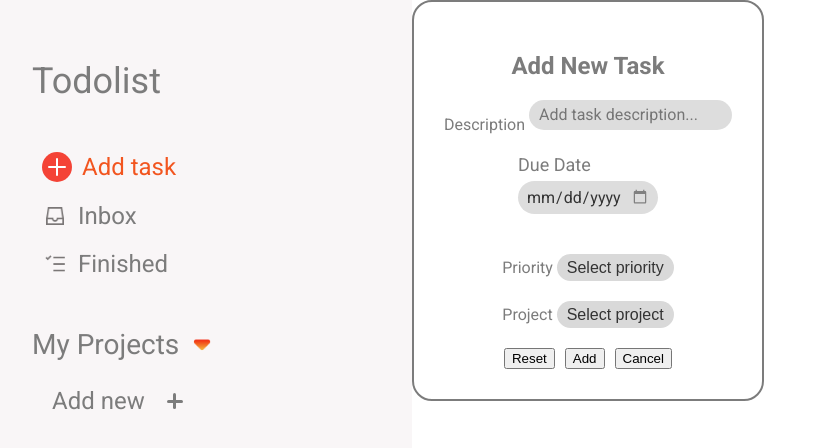
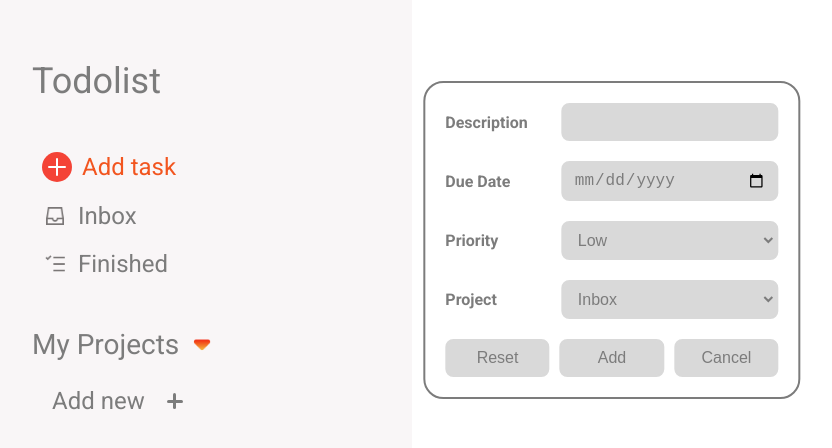
Before and after one commit to RTJIL/Project-Todo-List, a website built with webpack: page src/template.html in a window 1280 px wide. Both pictures are taken after a click on the element "Add task". Shown: the whole page, without its empty margins (28-860 px from the left). Built offline with nearby package versions, Linux system fonts and the light colour scheme.

Commit message:
add popup form using DOM

```diff
--- a/src/addTask.js
+++ b/src/addTask.js
@@ -1,5 +1,120 @@
-function addTask () {
-    const taskContent = document.querySelector(".taskContent");
+function addTask() {
+  const container = document.querySelector(".taskContent")
 
+  const addForm = document.createElement("form")
+  addForm.setAttribute("action", "#")
 
+  function createFormRow(labelText, inputElement) {
+    const div = document.createElement("div")
+    div.classList.add("formRow")
+
+    const label = document.createElement("label")
+    label.textContent = labelText
+    label.setAttribute("for", inputElement.id)
+
+    div.appendChild(label)
+    div.appendChild(inputElement)
+
+    return div
+  }
+
+  // Description
+  const descriptionInput = document.createElement("input")
+  descriptionInput.type = "text"
+  descriptionInput.id = "description"
+  descriptionInput.required = true
+  descriptionInput.classList.add("data", "description")
+
+  const descriptionRow = createFormRow("Description", descriptionInput)
+
+  // Due date
+  const dueDateInput = document.createElement("input")
+  dueDateInput.type = "date"
+  dueDateInput.id = "date"
+  dueDateInput.classList.add("data", "date")
+
+  const dueDateRow = createFormRow("Due Date", dueDateInput)
+
+  // Priority
+  const prioritySelect = document.createElement("select")
+  prioritySelect.id = "priority"
+  prioritySelect.classList.add("data", "priority")
+
+  // Remember to use objects when creating selects
+  const priorityOptions = [
+    {
+      value: "low",
+      text: "Low",
+      disabled: true,
+      selected: true,
+    },
+    { value: "medium", text: "Medium" },
+    { value: "high", text: "High" },
+  ]
+
+  priorityOptions.forEach(function (optData) {
+    const option = document.createElement("option")
+    option.value = optData.value
+    option.textContent = optData.text
+    option.disabled = optData.disabled
+    if (optData.disabled) option.disabled = true
+    if (optData.selected) option.selected = true
+    prioritySelect.appendChild(option)
+  })
+
+  const priorityRow = createFormRow("Priority", prioritySelect)
+
+  // Projects
+  const projectSelect = document.createElement("select")
+  projectSelect.id = "project"
+  projectSelect.classList.add("data", "project")
+
+  const projectOptions = [
+    { value: "inbox", text: "Inbox", disabled: true, selected: true },
+  ]
+
+  projectOptions.forEach((optData) => {
+    const option = document.createElement("option")
+    option.value = optData.value
+    option.textContent = optData.text
+    if (optData.disabled) option.disabled = true
+    if (optData.selected) option.selected = true
+    projectSelect.appendChild(option)
+  })
+
+  const projectRow = createFormRow("Project", projectSelect)
+
+  // Buttons
+  const buttonDiv = document.createElement("div")
+  buttonDiv.classList.add("form-buttons")
+
+  const resetBtn = document.createElement("button")
+  resetBtn.type = "reset"
+  resetBtn.textContent = "Reset"
+
+  const submitBtn = document.createElement("button")
+  submitBtn.type = "submit"
+  submitBtn.textContent = "Add"
+
+  const cancelBtn = document.createElement("button")
+  cancelBtn.type = "button"
+  cancelBtn.id = "cancel"
+  cancelBtn.textContent = "Cancel"
+
+  buttonDiv.appendChild(resetBtn)
+  buttonDiv.appendChild(submitBtn)
+  buttonDiv.appendChild(cancelBtn)
+
+  // Add to Form
+
+  addForm.appendChild(descriptionRow)
+  addForm.appendChild(dueDateRow)
+  addForm.appendChild(priorityRow)
+  addForm.appendChild(projectRow)
+  addForm.appendChild(buttonDiv)
+
+  container.appendChild(addForm)
 }
+
+// export to index.js
+export { addTask }
--- a/src/index.js
+++ b/src/index.js
@@ -1,10 +1,16 @@
 import "./style.css"
+import { addTask } from "./addTask"
+
+const taskContent = document.querySelector('.taskContent')
+const closeButton = document.querySelector('#cancel')
 
 const buttons = document.querySelectorAll(".button")
+
 buttons.forEach(function (btn) {
   btn.addEventListener("click", function () {
     if (btn.classList.contains('addTask')) {
-        console.log("task added")
+        addTask();
+        taskContent.classList.remove('hidden')
     } else if (btn.classList.contains('inboxSection')) {
         console.log("inbox")
     } else if (btn.classList.contains('finishedSection')) {
--- a/src/style.css
+++ b/src/style.css
@@ -38,15 +38,19 @@ html {
   flex-direction: column;
 }
 
-.addTask, .inboxSection, .finishedSection {
+.addTask,
+.inboxSection,
+.finishedSection {
   padding: 10px;
 }
 
-.addTask:hover, .inboxSection:hover, .finishedSection:hover {
+.addTask:hover,
+.inboxSection:hover,
+.finishedSection:hover {
   border-radius: 10px;
   cursor: pointer;
 
-  background-color: #FFFFFF;
+  background-color: #ffffff;
 }
 
 .addTask {
@@ -80,13 +84,19 @@ html {
   height: 60%;
 }
 
-.inboxSection, .addTask, .finishedSection, .mpTitle, .addProject{
+.inboxSection,
+.addTask,
+.finishedSection,
+.mpTitle,
+.addProject {
   display: flex;
   align-items: center;
   gap: 10px;
 }
 
-.inboxIcon, .finishedIcon, .listIcon{
+.inboxIcon,
+.finishedIcon,
+.listIcon {
   width: 26px;
   height: 26px;
   background-size: contain;
@@ -95,18 +105,19 @@ html {
 }
 
 .inboxIcon {
-    background-image: url('./assets/inboxGray.png');
+  background-image: url("./assets/inboxGray.png");
 }
 
 .finishedIcon {
-    background-image: url('./assets/tasksGray.png');
+  background-image: url("./assets/tasksGray.png");
 }
 
 .myProjects {
   margin-top: 40px;
 }
 
-.mpTitle, .addProject {
+.mpTitle,
+.addProject {
   cursor: pointer;
 }
 
@@ -135,7 +146,7 @@ html {
 }
 
 .pBar {
-  background-color: #7C7C7C;
+  background-color: #7c7c7c;
   border-radius: 2px;
   grid-column: 1;
   grid-row: 1;
@@ -146,107 +157,86 @@ html {
   height: 3px;
 }
 
-
 .pVertical {
   width: 3px;
   height: 16px;
 }
-
 
 /* FORM */
 
 form {
   display: flex;
   flex-direction: column;
-  justify-content: center;
+  align-items: flex-end; /* aligns buttons to right */
+  padding: 20px;
+  gap: 20px;
+  border: 2px solid #7c7c7c;
+  border-radius: 20px;
+  font-family: "Roboto", sans-serif;
+  max-width: 400px;
+  margin: 100px; /* centers the form horizontally */
+}
+
+.formRow {
+  display: flex;
+  justify-content: space-between;
   align-items: center;
-
+  width: 100%;
   gap: 20px;
 }
 
-.task-form {
-  background-color: white;
-  border: 2px solid #7c7c7c;
-  border-radius: 20px;
-  padding: 30px;
-
-
+label {
+  flex: 1;
+  font-weight: bold;
+  color: #7c7c7c;
 }
 
-textarea {
-  padding: 5px 10px;
+.data, button {
+  flex: 2;
+  padding: 8px 10px;
+  background-color: #d9d9d9;
+  color: #7c7c7c;
+  border: 2px solid #d9d9d9;
+  border-radius: 8px;
   font-size: 16px;
-  font-family: "Roboto", sans-serif;
-  border: none;
-  border-radius: 20px;
-  background-color: #ddd;
-  resize: none;
-  height: 20px;
-  outline: none;
-  transition: background-color 0.2s ease, box-shadow 0.2s ease;
+  transition: border-color 0.3s ease;
+  width: 100%;
+  box-sizing: border-box;
 }
 
-textarea:focus {
-  background-color: #eee;
-  box-shadow: 0 0 0 2px #f44336;
-}
-
-select {
-  flex: 2;
-  padding: 5px 10px;
-  border: none;
-  border-radius: 20px;
-  background-color: #d9d9d9;
-  font-size: 16px;
-  color: #333;
-  appearance: none; /* Optional: removes native arrow styles */
-}
-
-select:hover {
-  color: #330;
-}
-
-.task-form h2 {
-  justify-self: center;
+.data:focus {
+  border-color: #f2551f;
+  outline: none;
 }
 
 .form-buttons {
   display: flex;
   gap: 10px;
-
-  align-items: center;
-  justify-content: center;
+  justify-content: flex-end;
+  width: 100%;
 }
 
-.form-field {
-  display: flex;
-  flex-direction: column;
-  gap: 6px;
-  margin-bottom: 20px;
-  font-size: 18px;
-  color: #7c7c7c;
+button, .data.date, .data.priority, .data.project {
+  cursor: pointer;
 }
 
-input[type="date"] {
-  padding: 6px 8px;
-  font-size: 16px;
-  font-family: "Roboto", sans-serif;
-  border: none;
-  border-radius: 20px;
-  background-color: #ddd;
-  color: #333;
-  outline: none;
-  transition: background-color 0.2s ease, box-shadow 0.2s ease;
-  width: 140px;
-  box-sizing: border-box;
+button:hover {
+  background-color: #d9d9d9d7;
 }
 
-input[type="date"]:focus {
-  background-color: #eee;
-  box-shadow: 0 0 0 2px #f2551f44;
+/* taskContent Form pop up */
+
+.taskContent {
+  position: fixed;
+  top: 30%;
+  left: 50%;
+  transform: translate(-50%, -50%);
+  z-index: 1000;
+
+
 }
 
-input[type="date"]::-webkit-calendar-picker-indicator {
-  filter: invert(0.5); /* Optional: tint calendar icon */
-  cursor: pointer;
+
+.hidden {
+  display: none;
 }
--- a/src/template.html
+++ b/src/template.html
@@ -52,40 +52,44 @@
       </div>
 
       <div class="taskContent">
-        <div class="task-form">
-          <h2>Add New Task</h2>
-          <form>
-            <div class="form-row">
-              <label for="description">Description</label>
-              <textarea
-                id="description"
-                name="description"
-                placeholder="Add task description..."
-              ></textarea>
+
+
+
+        </div>
+      </div>
+    </div>
+  </body>
+</html>
+
+
+<!-- <form action="#">
+
+          <div class="formRow">
+            <label for="description" class="des">Description</label>
+             <input type="text" class="data description" id="description" required>
           </div>
 
-            <div class="form-field">
-              <label for="dueDate">Due Date</label>
-              <input type="date" id="dueDate" name="dueDate" />
+          <div class="formRow">
+            <label for="date">Due Date</label>
+             <input type="date" class="data date" id="date">
           </div>
 
-            <div class="form-row">
-              <label>Priority</label>
-              <select>
-                <option value="" disabled selected>Select priority</option>
+          <div class="formRow">
+            <label for="priority">Priority</label>
+            <select id="priority" class="data priority">
+  <option value="" disabled selected>-- Select Priority --</option>
   <option value="low">Low</option>
   <option value="medium">Medium</option>
   <option value="high">High</option>
 </select>
+
           </div>
 
-            <div class="form-row">
-              <label>Project</label>
-              <select class="selectProject">
-                <option value="" disabled selected>Select project</option>
-                <option value="school">School</option>
-                <option value="work">Work</option>
-                <option value="personal">Personal</option>
+          <div class="formRow">
+            <label for="project">Project</label>
+             <select id="project" class="data project">
+  <option value="" disabled selected>-- Select Project --</option>
+  <option value="inbox">Inbox</option>
 </select>
           </div>
 
@@ -94,9 +98,5 @@
             <button type="submit">Add</button>
             <button type="button">Cancel</button>
           </div>
-          </form>
-        </div>
-      </div>
-    </div>
-  </body>
-</html>
+
+        </form> -->
```
Also changed, not shown: src/taskButtons.js (added). Lines whose indentation alone changed are shown as unchanged.
